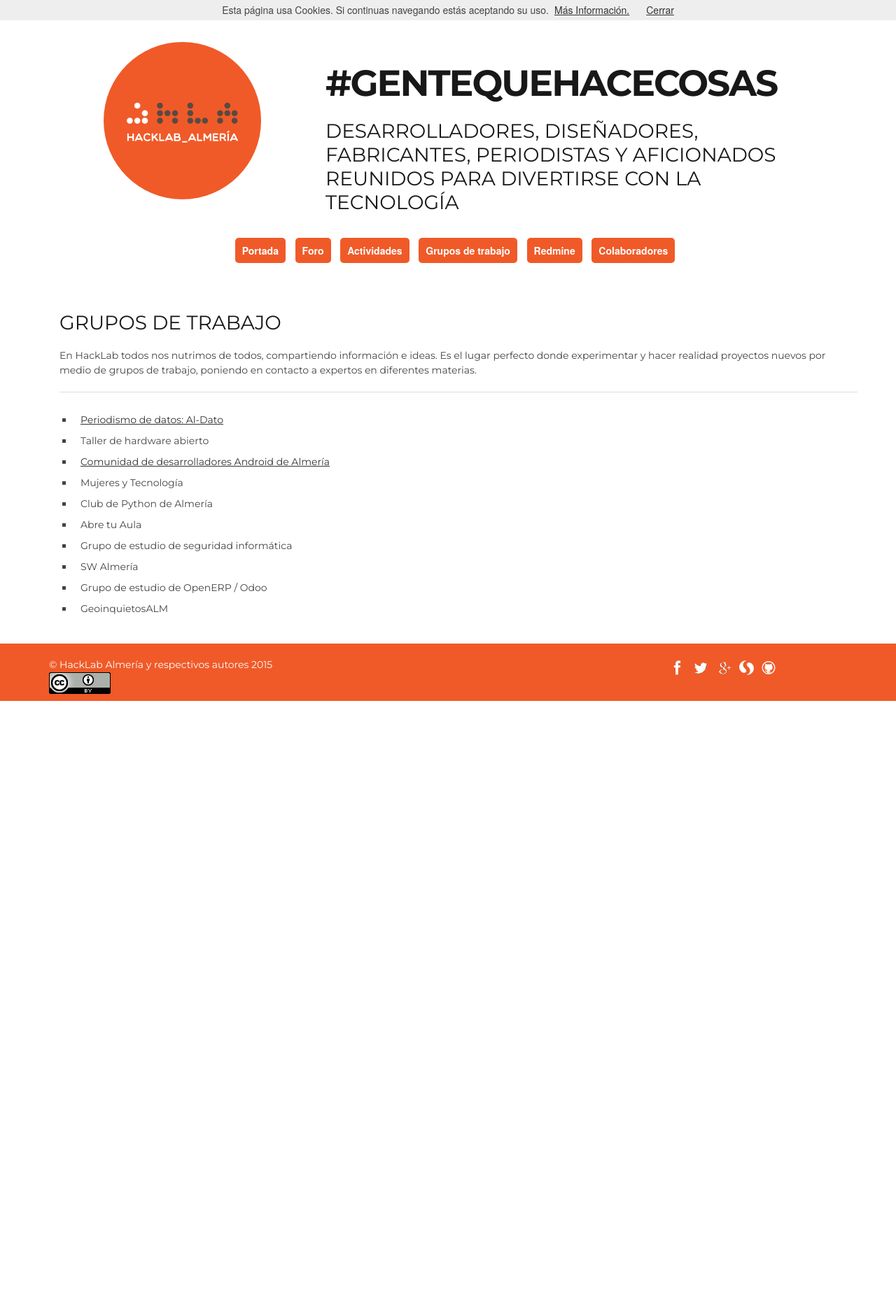
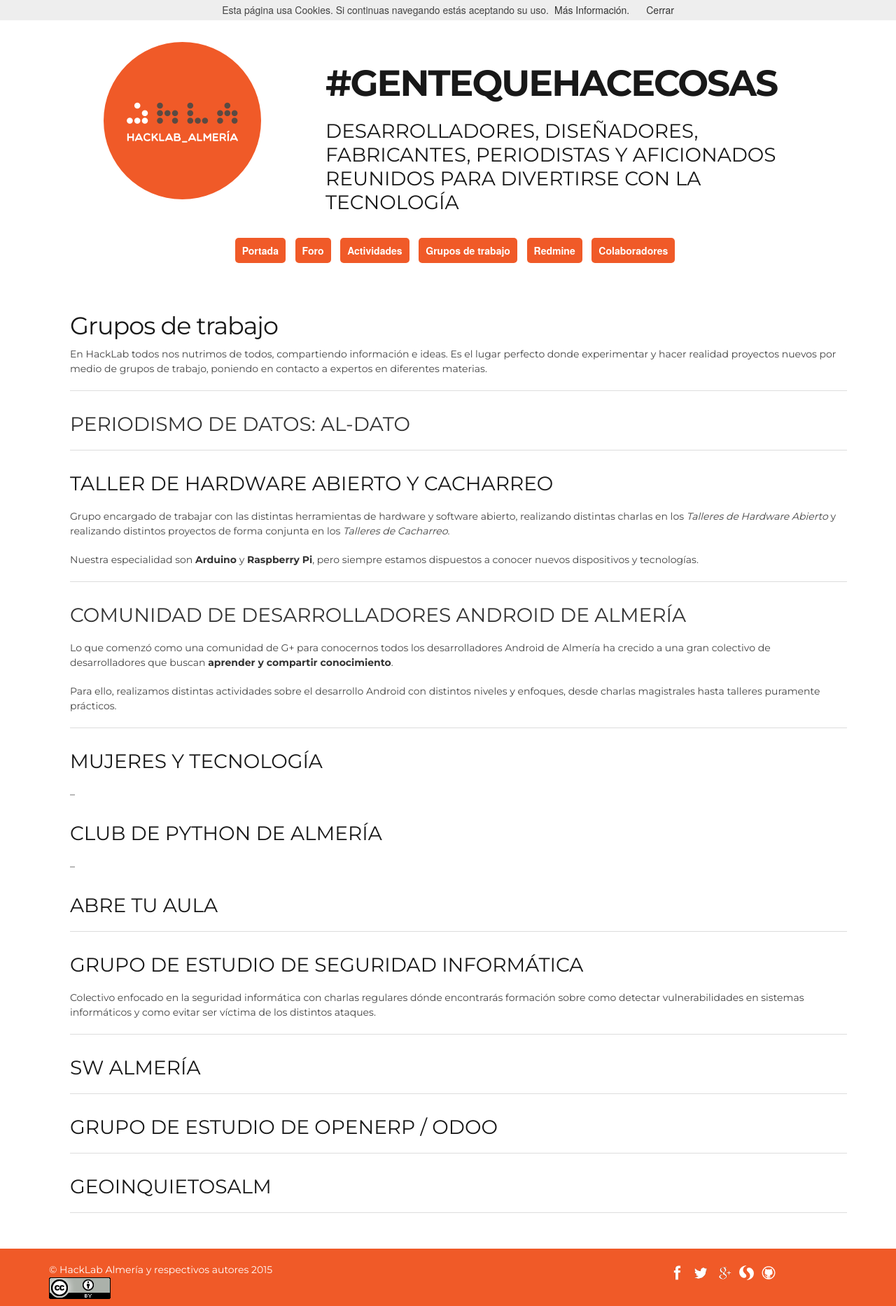
Before and after one commit to HackLab-Almeria/hacklab-almeria.github.io, a Jekyll site: the page built from gruposdetrabajo/index.md, in a window 1280 px wide. Shown: the whole page at 70% size. Built offline with Jekyll 4.4.1, drawn with Linux system fonts in a browser that asks for light colours; comment, search, counter and statistics services are not loaded; before the commit the page ends 1002 px from its top, so only the background shows below that.

Commit message:
Metiéndole algo de chicha a la parte de Grupos de Trabajo

```diff
--- a/_layouts/section.html
+++ b/_layouts/section.html
@@ -2,8 +2,8 @@
 layout: default
 ---
 <div class="container">
-    <div class="ten columns offset-by-three">
-    	<h3>{{ page.title }}</h3>
+    <div class="col-md-12">
+    	<h2>{{ page.title }}</h2>
 		{{ content }}
 		<br>
     </div>
--- a/css/style.css
+++ b/css/style.css
@@ -343,6 +343,6 @@
     }
 }
 
-a:hover {
+a:hover, a:visited, a {
     text-decoration: none;
 }
--- a/gruposdetrabajo/index.md
+++ b/gruposdetrabajo/index.md
@@ -10,16 +10,60 @@
 
 ---
 
-* [Periodismo de datos: Al-Dato][1]
-* Taller de hardware abierto
-* [Comunidad de desarrolladores Android de Almería][2]
-* Mujeres y Tecnología
-* Club de Python de Almería
-* Abre tu Aula
-* Grupo de estudio de seguridad informática
-* SW Almería
-* Grupo de estudio de OpenERP / Odoo
-* GeoinquietosALM
+### [Periodismo de datos: Al-Dato][1]
+
+
+---
+
+### Taller de Hardware Abierto y Cacharreo
+
+Grupo encargado de trabajar con las distintas herramientas de hardware y software abierto, realizando distintas
+charlas en los _Talleres de Hardware Abierto_ y realizando distintos proyectos de forma conjunta en los _Talleres de Cacharreo_.
+
+Nuestra especialidad son **Arduino** y **Raspberry Pi**, pero siempre estamos dispuestos a conocer nuevos dispositivos y tecnologías.
+
+---
+
+### [Comunidad de desarrolladores Android de Almería][2]
+
+Lo que comenzó como una comunidad de G+ para conocernos todos los desarrolladores Android de Almería ha crecido a una gran colectivo
+de desarrolladores que buscan **aprender y compartir conocimiento**.
+
+Para ello, realizamos distintas actividades sobre el desarrollo Android con distintos niveles y enfoques, desde charlas
+magistrales hasta talleres puramente prácticos.
+
+---
+
+### Mujeres y Tecnología
+
+--
+
+### Club de Python de Almería
+
+--
+
+### Abre tu Aula
+
+---
+
+### Grupo de estudio de seguridad informática
+
+Colectivo enfocado en la seguridad informática con charlas regulares dónde encontrarás formación sobre como
+detectar vulnerabilidades en sistemas informáticos y como evitar ser víctima de los distintos ataques.
+
+---
+
+### SW Almería
+
+---
+
+### Grupo de estudio de OpenERP / Odoo
+
+---
+
+### GeoinquietosALM
+
+---
 
 [1]: http://www.aldato.es/
 [2]: https://plus.google.com/u/0/communities/105420979515011141876
```
